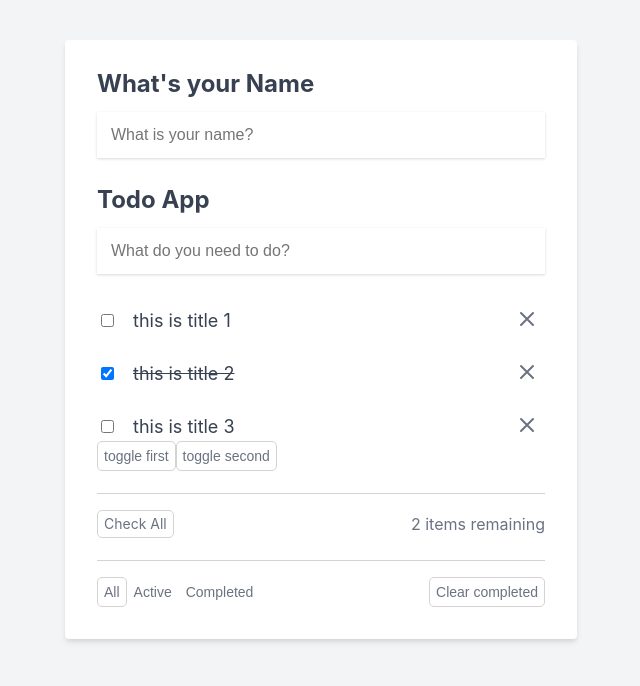
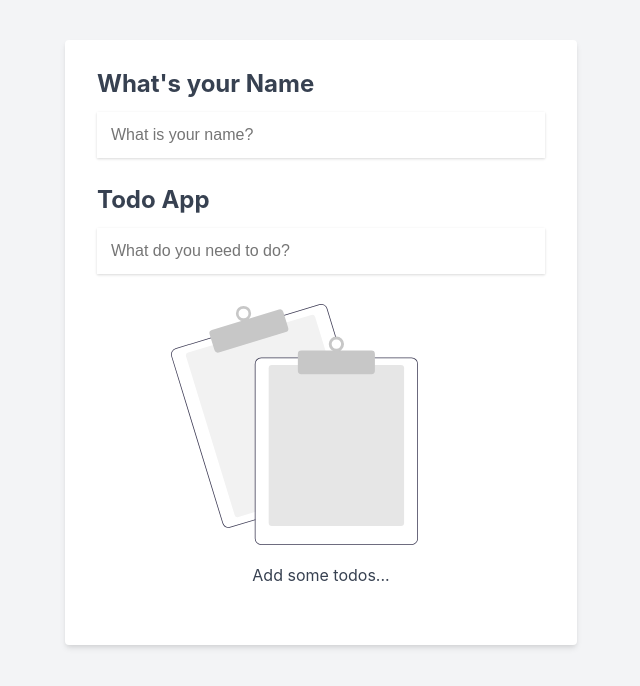
Before and after one commit to HlaingMinThan/Todo-App-with-hooks, a React (Create React App) app: page / in a window 1280 px wide. Shown: the top 686 px of the page, without its empty margins (319-959 px from the left). Built offline with nearby package versions, Linux system fonts and the light colour scheme.

Commit message:
useLocalStorage custom hook

```diff
--- a/src/App.css
+++ b/src/App.css
@@ -152,3 +152,7 @@ h2 {
 .name-container {
   margin-bottom: 30px;
 }
+
+.mt-2 {
+  margin-top: 20px;
+}
--- a/src/components/App.jsx
+++ b/src/components/App.jsx
@@ -4,15 +4,13 @@ import { useState, useEffect, useRef, useMemo } from 'react';
 import TodoList from './TodoList';
 import TodoForm from './TodoForm';
 import EmptyTodoFeedback from './EmptyTodoFeedback';
+import useLocalStorage from '../hooks/useLocalStorage';
 function App() {
-  let [todos, setTodos] = useState([
-    { id: 1, title: 'this is title 1', completed: false, isEdit: false },
-    { id: 2, title: 'this is title 2', completed: true, isEdit: false },
-    { id: 3, title: 'this is title 3', completed: false, isEdit: false },
-  ]);
+  let [todos, setTodos] = useLocalStorage('todos', []);
+
   let [filteredTodos, setFilteredTodos] = useState(todos);
   let [filter, setFilter] = useState('all');
-  let [name, setName] = useState('');
+  let [name, setName] = useLocalStorage('name', '');
 
   useEffect(() => {
     if (filter === 'all') {
@@ -106,7 +104,9 @@ function App() {
       updateTodo(e, id);
     }
   };
-
+  let handleNameInput = e => {
+    setName(e.target.value);
+  };
   return (
     <div className="todo-app-container">
       <div className="todo-app">
@@ -115,12 +115,12 @@ function App() {
           <input
             type="text"
             value={name}
-            onChange={e => setName(e.target.value)} //this will rerender when user is typing
+            onChange={handleNameInput} //this will rerender when user is typing
             className="todo-input"
             placeholder="What is your name?"
           />
 
-          {name && <p>Hello {name}</p>}
+          {name && <p className="mt-2">Hello {name}</p>}
         </div>
         <h2>Todo App</h2>
         <TodoForm onHandleSubmit={handleSubmit} />
--- a/src/components/TodoList.jsx
+++ b/src/components/TodoList.jsx
@@ -84,7 +84,7 @@ export default function TodoList({
           </li>
         ))}
       </ul>
-      <div className="toggles-container">
+      <div className="toggles-container mt-2">
         <button className="button" onClick={togglefirstVisiable}>
           toggle first
         </button>
--- /dev/null
+++ b/src/hooks/useLocalStorage.js
@@ -0,0 +1,20 @@
+/**
+ * this hook is on top of the layer of useState hook
+ */
+
+import { useState, useEffect } from 'react';
+
+const useLocalStorage = (key, initialValue) => {
+  let [value, setValue] = useState(() => {
+    let item = localStorage.getItem(key);
+    return item ? JSON.parse(item) : initialValue; //always check the item is exists on lS and setValue on every render
+  });
+
+  useEffect(() => {
+    localStorage.setItem(key, JSON.stringify(value)); //set the new value on every change
+  }, [key, value]);
+
+  return [value, setValue];
+};
+
+export default useLocalStorage;
```
